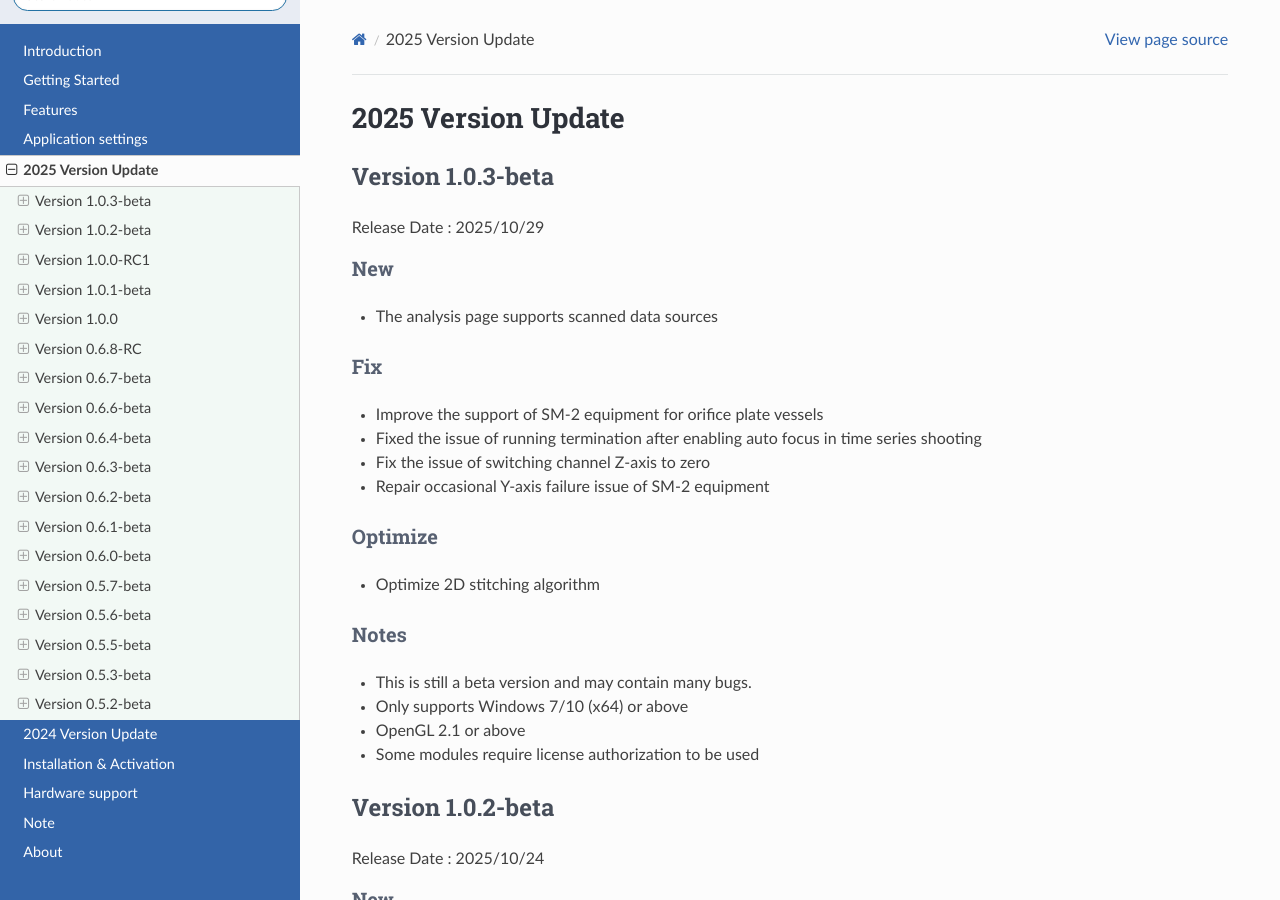
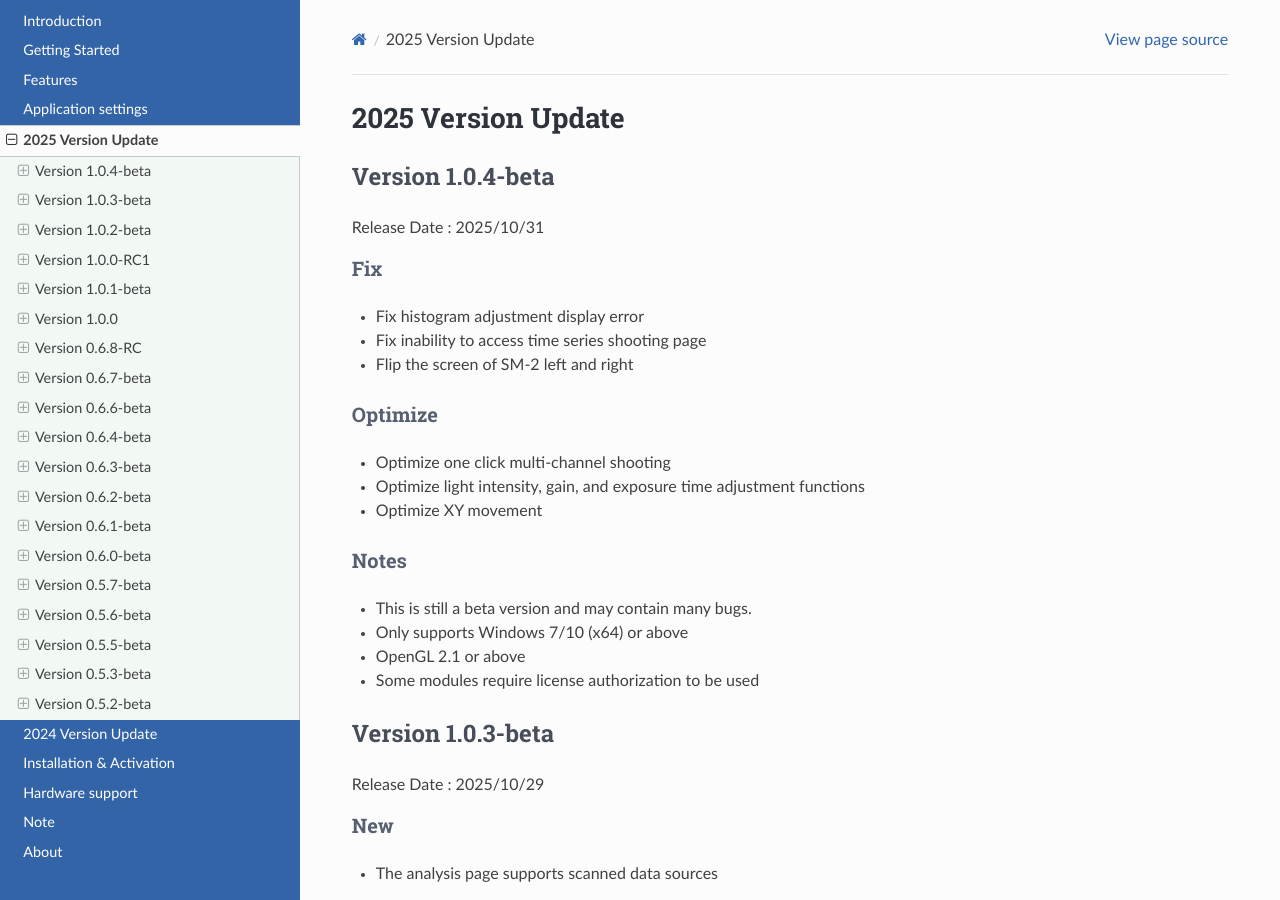
Before and after one commit to yangtong93/living-cell-docs, a Sphinx documentation site: the page built from source/user_guide/upgrade2025.md, in a window 1280 px wide and 900 px high. Built offline with Sphinx 7.4.7 and the Read the Docs theme 3.1.0, drawn with Linux system fonts in a browser that asks for light colours; pages that are not in the unit, such as notebooks, are missing from menus.

Commit message:
feature: 1.0.4-beta

```diff
--- a/source/user_guide/upgrade2025.md
+++ b/source/user_guide/upgrade2025.md
@@ -1,4 +1,25 @@
 # 2025 Version Update
+
+## Version 1.0.4-beta
+
+Release Date : 2025/10/31
+
+### Fix
+* Fix histogram adjustment display error
+* Fix inability to access time series shooting page
+* Flip the screen of SM-2 left and right
+
+### Optimize
+* Optimize one click multi-channel shooting
+* Optimize light intensity, gain, and exposure time adjustment functions
+* Optimize XY movement
+
+
+### Notes
+* This is still a beta version and may contain many bugs.
+* Only supports Windows 7/10 (x64) or above
+* OpenGL 2.1 or above
+* Some modules require license authorization to be used
 
 ## Version 1.0.3-beta
 
```
Also changed, not shown: 1 other file.
